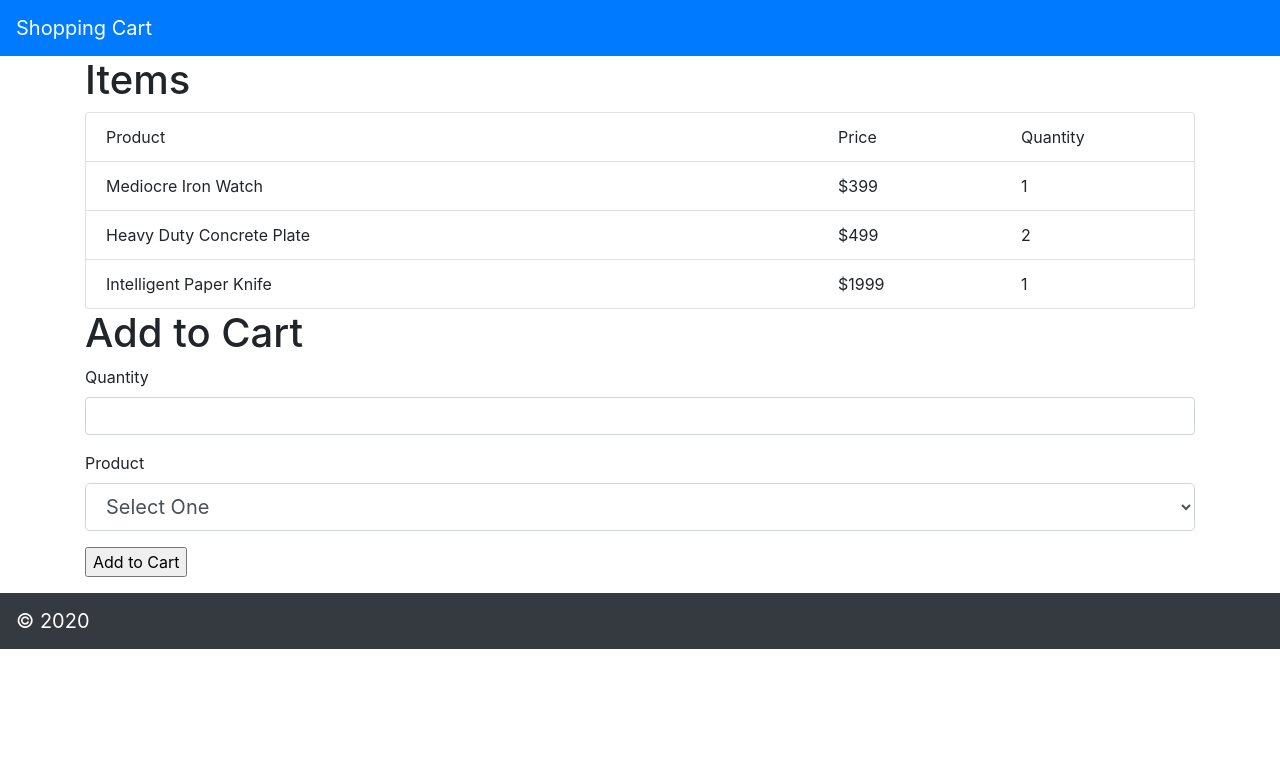
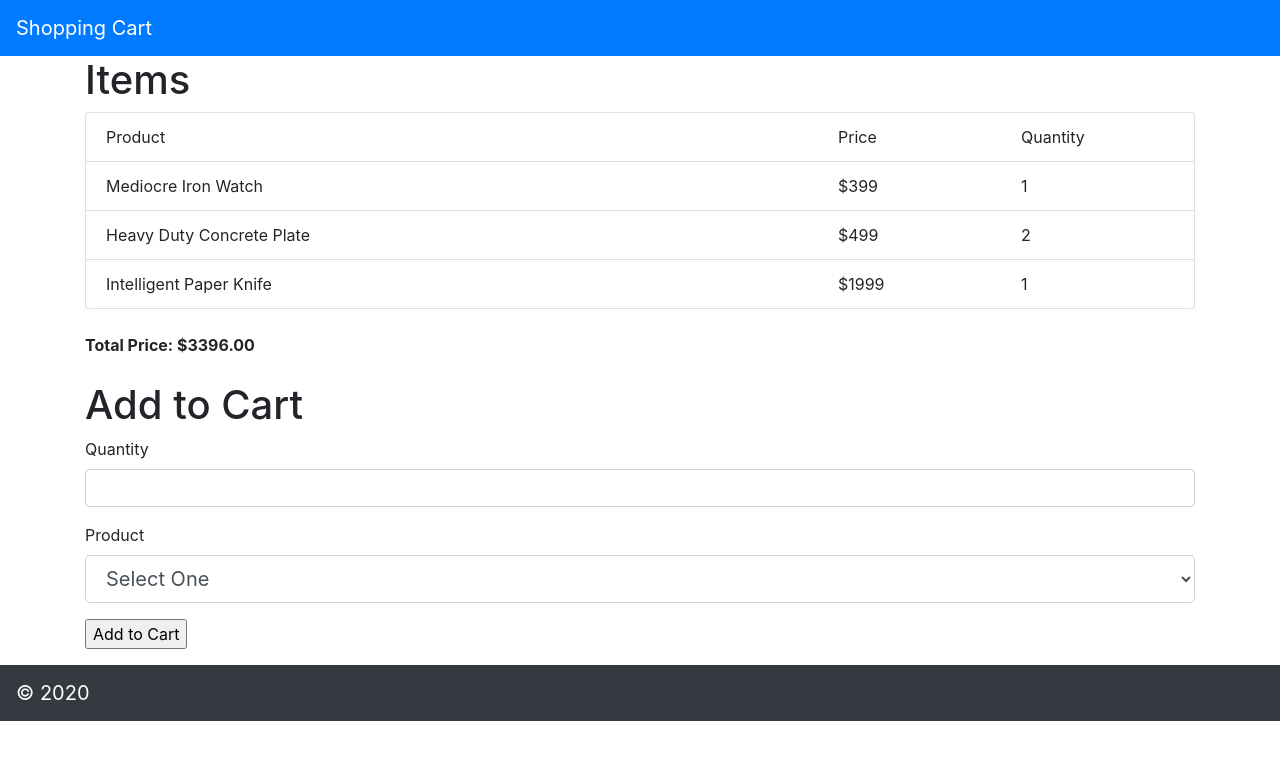
Before and after one commit to luislaborda/shopping-cart, a React (Create React App) app: page / in a window 1280 px wide. Shown: the top 760 px of the page. Built offline with nearby package versions, Linux system fonts and the light colour scheme.

Commit message:
Displays total value

```diff
--- a/src/components/cart_items/CartItem.js
+++ b/src/components/cart_items/CartItem.js
@@ -1,4 +1,5 @@
 import React from 'react';
+
 
 /* Functional component */
 const CartItem = ({product, quantity}) => {
--- a/src/components/cart_items/CartItems.js
+++ b/src/components/cart_items/CartItems.js
@@ -1,6 +1,7 @@
 import React from 'react';
 import Item from './CartItem';
 import AddItem from '../add_item/AddItem';
+
 
 /* Functional component */
 const CartItems = ({addToCart, itemsInCart, productList  }) => {
@@ -18,7 +19,14 @@ const CartItems = ({addToCart, itemsInCart, productList  }) => {
                 { itemsInCart.map( (item, i) => <Item key={ i } product={ item.product } quantity={ item.quantity } />) }
             </div>
 
-            <h1> Add to Cart</h1>
+            <div className="row">
+                <div className="col"><br />
+                   <strong>Total Price: ${ itemsInCart.map( item => (item.product.priceInCents * item.quantity) )
+                    .reduce( (total, num) => total+num ).toFixed(2) }</strong>
+                </div>
+            </div>
+            <br />
+            <h1>Add to Cart</h1>
             <div className="row">
                 <div className="col">
                     <AddItem addToCart={ addToCart} shoppingList={ itemsInCart } products={ productList } />
```
